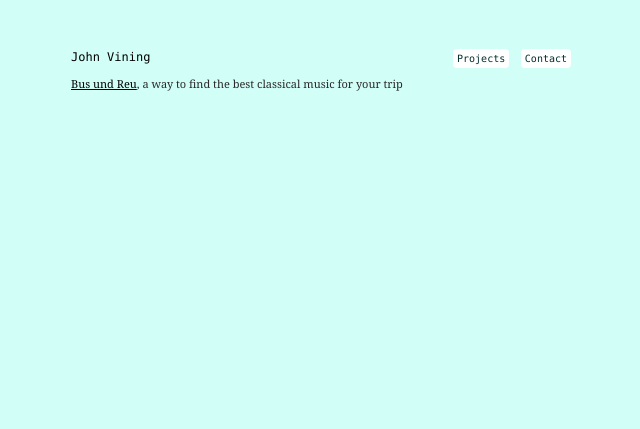
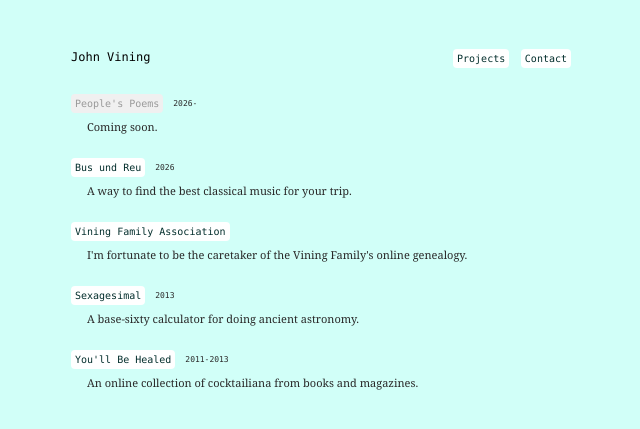
Before and after one commit to johnvining/johnvining.github.io, a Jekyll site: the page built from _pages/projects.html, in a window 1280 px wide. Shown: the top 429 px of the page, without its empty margins (319-959 px from the left). Built offline with Jekyll 4.4.1, drawn with Linux system fonts in a browser that asks for light colours.

Commit message:
update projects page

```diff
--- a/_pages/projects.html
+++ b/_pages/projects.html
@@ -3,8 +3,47 @@ layout: page
 title: Projects
 permalink: /projects.html
 ---
-<table class="article-list">
-    <tr>
-        <td class="title-cell"><a href="https://busundreu.com/">Bus und Reu</a>, a way to find the best classical music for your trip</td>
-    </tr>
-</table>
+<div class="project-list">
+
+    <div class="project">
+        <div class="project-header">
+            <span class="project-name project-name-disabled">People's Poems</span>
+            <span class="project-dates">2026-</span>
+        </div>
+        <p class="project-description">Coming soon.</p>
+    </div>
+
+    <div class="project">
+        <div class="project-header">
+            <a href="https://busundreu.com/" class="project-name">Bus und Reu</a>
+            <span class="project-dates">2026</span>
+        </div>
+        <p class="project-description">A way to find the best classical music for your trip.</p>
+    </div>
+
+
+    <div class="project">
+        <div class="project-header">
+            <a href="https://vining-family.org/" class="project-name">Vining Family Association</a>
+            <span class="project-dates"></span>
+        </div>
+        <p class="project-description">I'm fortunate to be the caretaker of the Vining Family's online genealogy.</p>
+    </div>
+
+    <div class="project">
+        <div class="project-header">
+            <a href="https://sexagesimal.app/" class="project-name">Sexagesimal</a>
+            <span class="project-dates">2013</span>
+        </div>
+        <p class="project-description">A base-sixty calculator for doing ancient astronomy.</p>
+    </div>
+
+    <div class="project">
+        <div class="project-header">
+            <a href="https://youllbehealed-blog.tumblr.com/" class="project-name">You'll Be Healed</a>
+            <span class="project-dates">2011-2013</span>
+        </div>
+        <p class="project-description">An online collection of cocktailiana from books and magazines.</p>
+    </div>
+
+</div>
--- a/style.css
+++ b/style.css
@@ -197,3 +197,53 @@ li {
 	font-style: italic;
 	font-size: 10px;
 }
+
+.project-list {
+	margin-top: 20px;
+}
+
+.project {
+	margin-bottom: 24px;
+}
+
+.project-header {
+	display: flex;
+	align-items: center;
+	gap: 10px;
+}
+
+a.project-name {
+	text-decoration: none;
+	color: #032e2c;
+	background-color: white;
+	padding: 4px;
+	border-radius: 4px;
+	font-family: "Monaco", "Courier New", monospace;
+	font-size: 10px;
+}
+
+a.project-name:hover {
+	background-color: #00ccad;
+}
+
+span.project-name-disabled {
+	color: #999;
+	background-color: #f0f0f0;
+	padding: 4px;
+	border-radius: 4px;
+	font-family: "Monaco", "Courier New", monospace;
+	font-size: 10px;
+}
+
+.project-dates {
+	font-family: "Monaco", "Courier New", monospace;
+	font-size: 8px;
+	color: #292828;
+}
+
+.project-description {
+	margin: 6px 0 0 0;
+	padding-left: 16px;
+	font-size: 11px;
+	color: #292828;
+}
```
Also changed, not shown: projects.html (+44 -5 lines).
